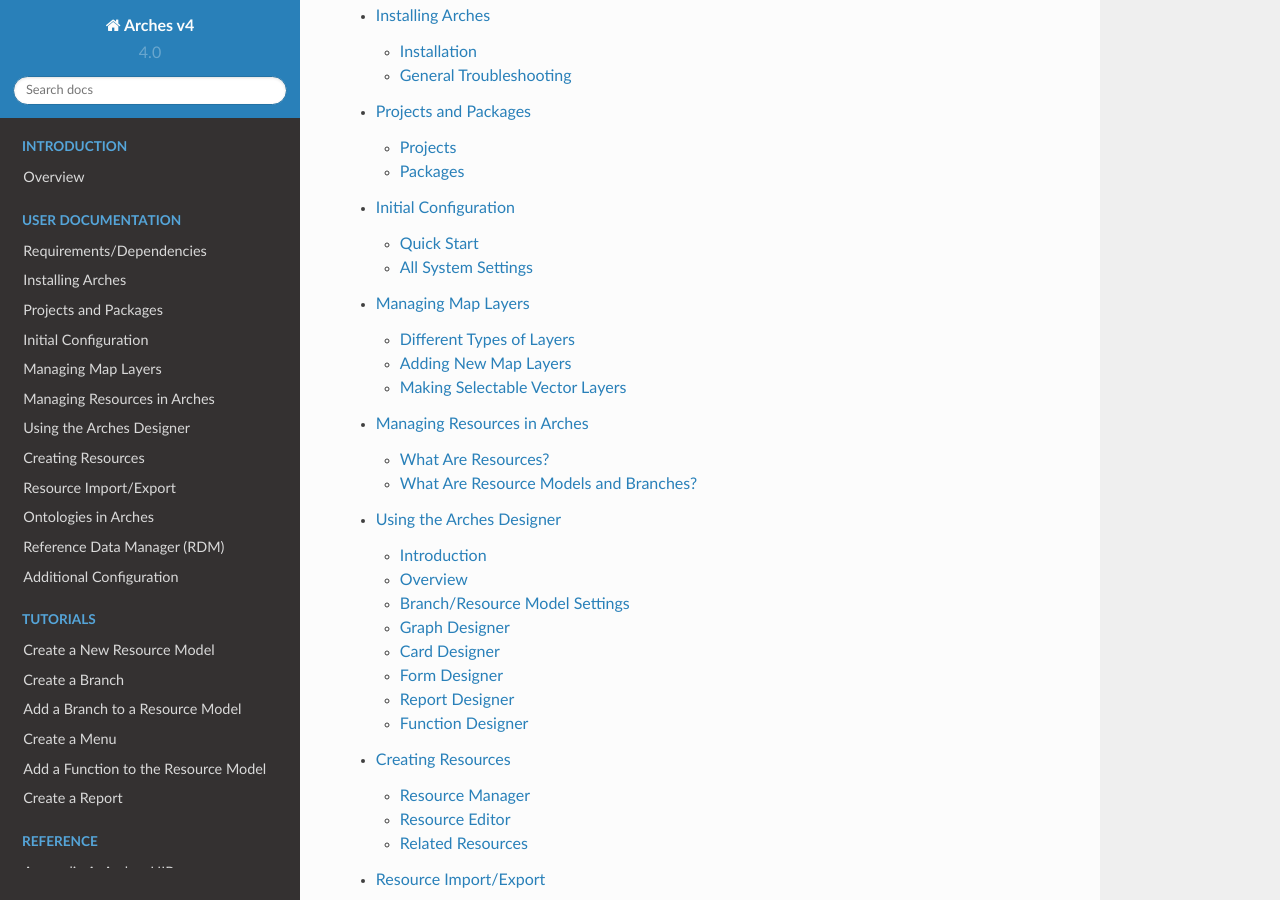
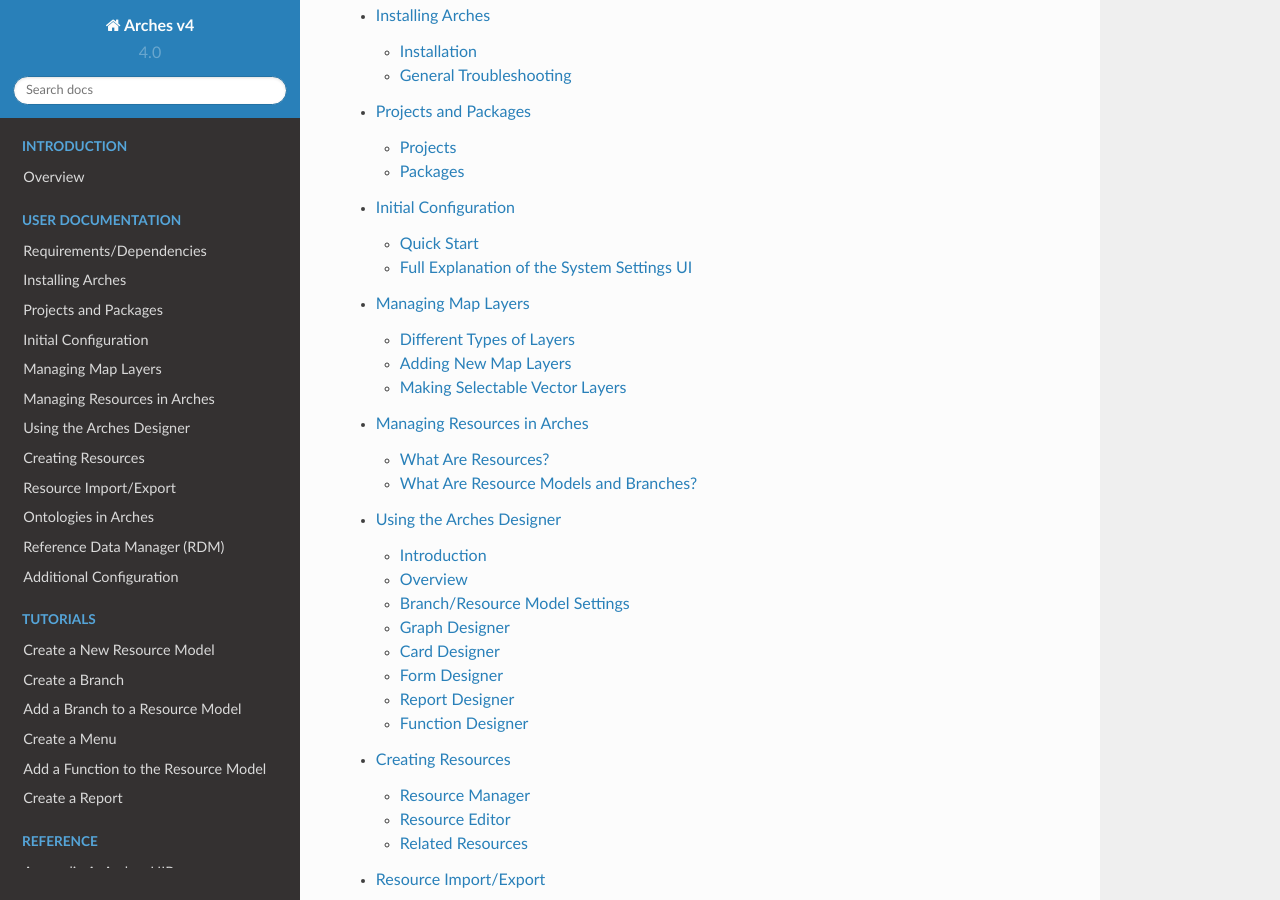
Before and after one commit to archesproject/arches-docs, a Sphinx documentation site: the page built from docs/index.txt, in a window 1280 px wide and 900 px high, scrolled down 504 px. Built offline with Sphinx 7.4.7 and the Read the Docs theme 2.0.0, drawn with Linux system fonts in a browser that asks for light colours.

Commit message:
small cleanup/changes

```diff
--- a/docs/index.txt
+++ b/docs/index.txt
@@ -20,7 +20,6 @@
     managing-resources
     using-the-arches-designer
     creating-resources
-    project-setup
     import-export
     ontologies-in-arches
     rdm
--- a/docs/initial-configuration.txt
+++ b/docs/initial-configuration.txt
@@ -21,8 +21,8 @@
 
 After getting the Map Settings figured out, you will probably want to change the name of your app (System Settings), or create some Saved Searches to make it easier for the users to explore your database (Saved Searches).
 
-All System Settings
-===================
+Full Explanation of the System Settings UI
+==========================================
 
 System Settings
 ----------------
```
